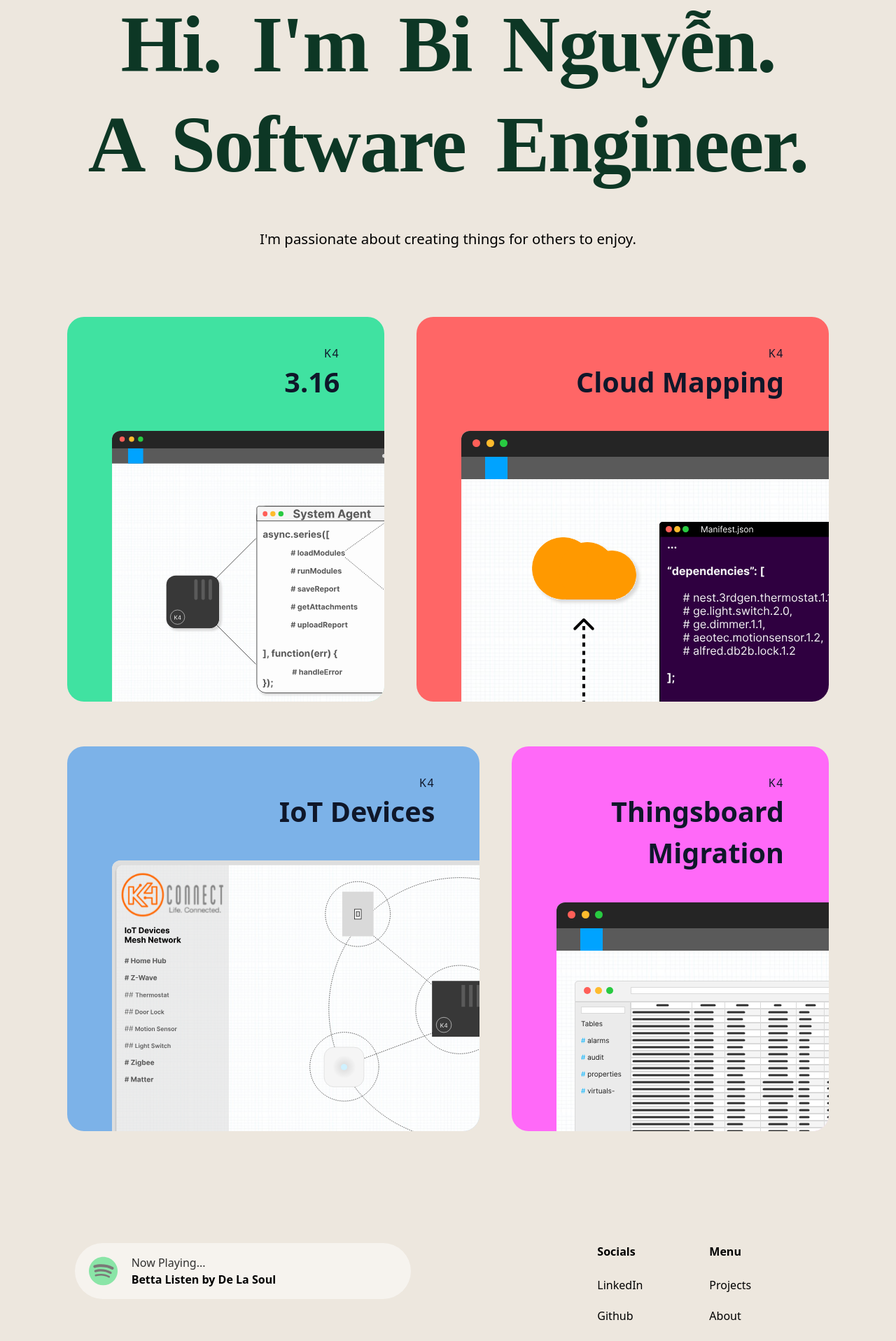
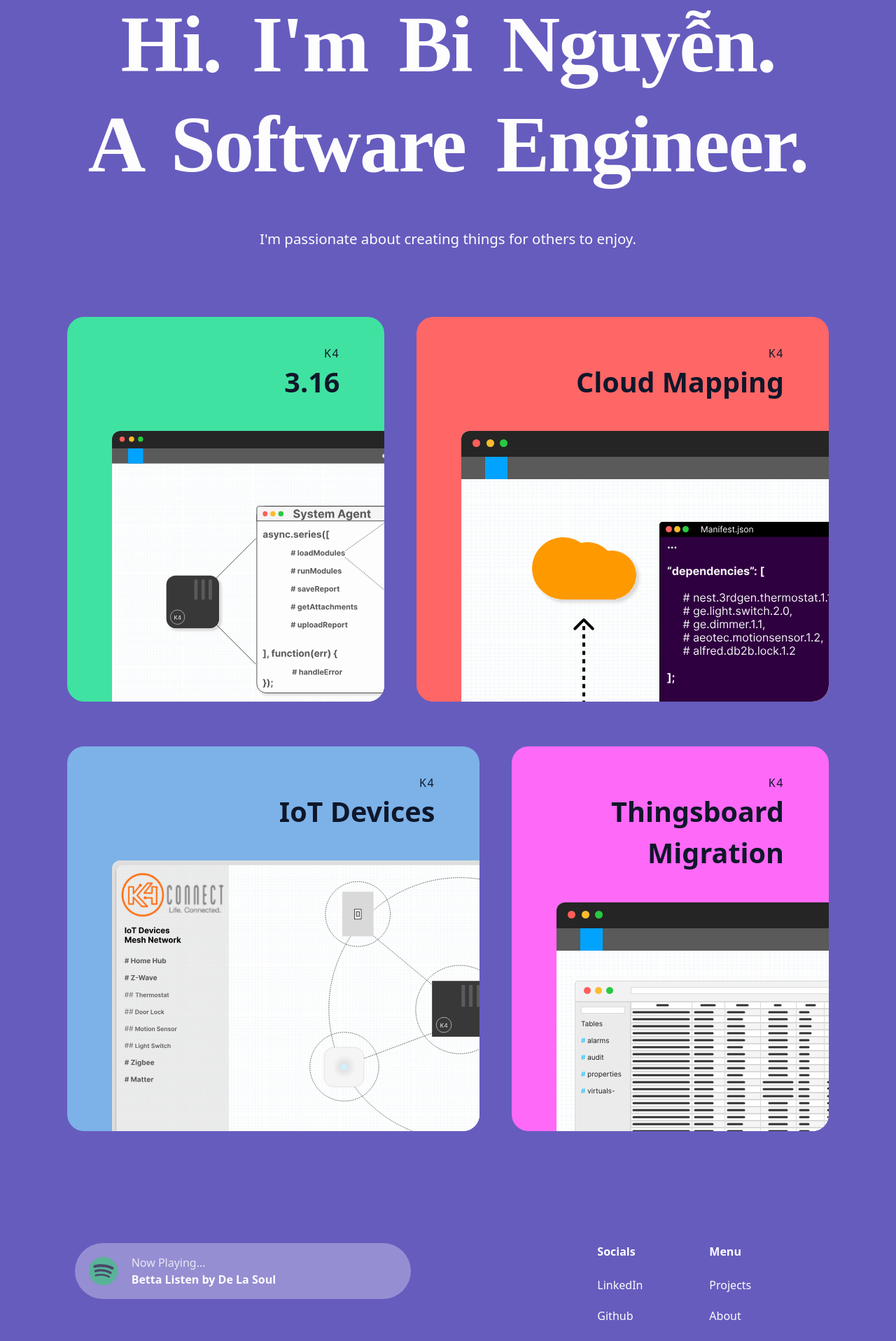
Before and after one commit to vnn8248/code-nguyen, a Next.js app: page / in a window 1280 px wide. Shown: the part 200-2117 px from the top of the page at 70% size. Built offline with nearby package versions, Linux system fonts and the light colour scheme.

Commit message:
Playing with styles

```diff
--- a/app/globals.css
+++ b/app/globals.css
@@ -12,14 +12,15 @@
 }
 
 body {
-  background-color: #ede7de;
+  background-color: #665cbe;
+  color: #fdfdfd;
 }
 
 h1 {
   word-spacing: 0.15em;
-  color: #0d3725;
   font-size: clamp(3.2rem, 0.5692rem + 8.238vw, 13.75rem);
   font-family: lemonada;
+  color: #fdfdfd;
 }
 
 h2 {
@@ -30,8 +31,25 @@ h3 {
   font-size: clamp(1.375rem, 1.1837rem + 0.8163vw, 2rem);
 }
 
+h4 {
+  font-size: clamp(1rem, 0.9235rem + 0.3265vw, 1.25rem);
+}
+
 p {
   font-size: clamp(1rem, 0.8852rem + 0.4898vw, 1.375rem);
+}
+
+code {
+  display: inline-block;
+  padding: 4px 8px;
+  background-color: hsla(0, 0%, 100%, 0.5);
+  border-radius: 5px;
+  font-style: italic;
+}
+
+code::before,
+code::after {
+  display: none;
 }
 
 .intro-h2 {
@@ -40,9 +58,27 @@ p {
 }
 
 .faded {
-  background-color: hsla(0, 0%, 100%, 0.5);
+  /* background-color: hsla(0, 0%, 100%, 0.5); */
+  background-color: #958ed2;
 }
 
 .meta {
   font-size: clamp(0.875rem, 0.7985rem + 0.3265vw, 1.125rem);
 }
+
+.pic {
+  height: 550px;
+}
+
+form > div {
+  @apply flex flex-col gap-2;
+}
+
+input,
+textarea {
+  @apply shadow-md px-6 py-2 border border-slate-300 rounded-lg;
+}
+
+.submit {
+  @apply rounded-lg;
+}
```
